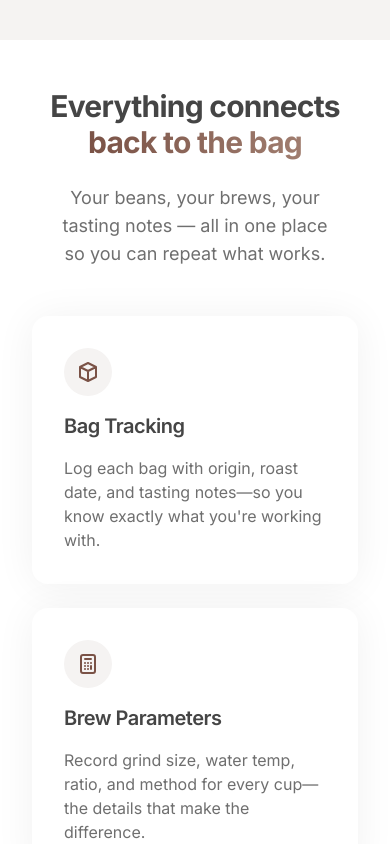
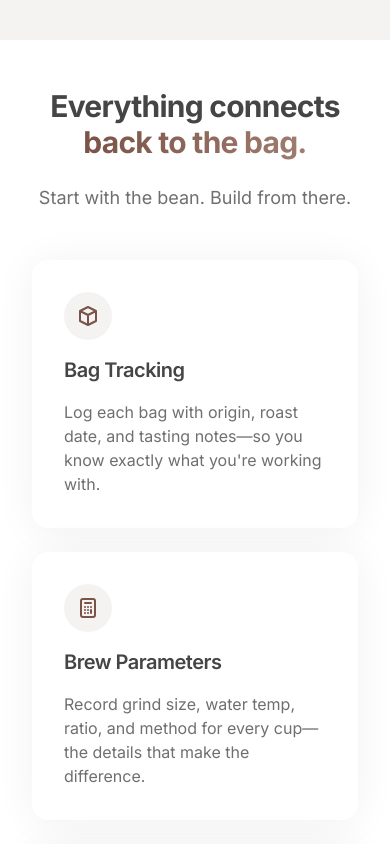
Before and after one commit to mtretiak/coffeelite-website, a Next.js app: page / in a window 390 px wide. Shown: the part 800-1644 px from the top of the page. Built offline with nearby package versions, Linux system fonts and the light colour scheme; no server answers.

Commit message:
Refine homepage text for Last Notes, updating feature descriptions and user testimonials to enhance clarity and engagement.

```diff
--- a/src/app/page.tsx
+++ b/src/app/page.tsx
@@ -183,10 +183,10 @@ export default function Home() {
             <div className="text-center mb-12 md:mb-16">
               <h2 className="text-3xl md:text-display-sm font-bold mb-6 text-balance">
                 Everything connects
-                <span className="text-gradient"> back to the bag</span>
+                <span className="text-gradient"> back to the bag.</span>
               </h2>
               <p className="text-lg md:text-xl text-secondary-600 max-w-2xl mx-auto text-balance">
-                Your beans, your brews, your tasting notes — all in one place so you can repeat what works.
+                Start with the bean. Build from there.
               </p>
             </div>
             <div className="grid md:grid-cols-2 lg:grid-cols-3 gap-6 md:gap-8">
@@ -273,11 +273,11 @@ export default function Home() {
             <div className="grid md:grid-cols-2 gap-6 md:gap-8 max-w-4xl mx-auto">
               <blockquote className="ios-card">
                 <p className="text-secondary-700 italic mb-4">&ldquo;Finally I can remember what I did when a cup turns out great. Game changer for dialing in new beans.&rdquo;</p>
-                <footer className="text-sm text-secondary-600">— James, V60 home brewer</footer>
+                <footer className="text-sm text-secondary-600">— James, home brewer</footer>
               </blockquote>
               <blockquote className="ios-card">
                 <p className="text-secondary-700 italic mb-4">&ldquo;The bag tracking is exactly what I needed. No more guessing which grind setting worked for that Ethiopian.&rdquo;</p>
-                <footer className="text-sm text-secondary-600">— Sarah, pour-over enthusiast</footer>
+                <footer className="text-sm text-secondary-600">— Sarah, espresso dialer</footer>
               </blockquote>
             </div>
           </div>
@@ -291,7 +291,7 @@ export default function Home() {
               <span className="text-gradient"> a great cup</span>
             </h2>
             <p className="text-lg md:text-xl text-secondary-600 mb-8 text-balance">
-              Your coffee memory starts here. Download Last Notes and start logging.
+              Free on iOS. No spreadsheets required.
             </p>
             <div className="flex flex-col sm:flex-row gap-4 justify-center">
               <a
@@ -313,10 +313,7 @@ export default function Home() {
               Need
               <span className="text-gradient"> help?</span>
             </h2>
-            <p className="text-lg md:text-xl text-secondary-600 mb-8 text-balance">
-              We're here to assist you with any questions or concerns about Last Notes.
-            </p>
-            <div className="ios-card max-w-xl mx-auto">
+            <div className="ios-card max-w-xl mx-auto mt-8">
               <div className="flex flex-col gap-6">
                 <div>
                   <h3 className="text-xl font-semibold mb-2">Email Support</h3>
```
